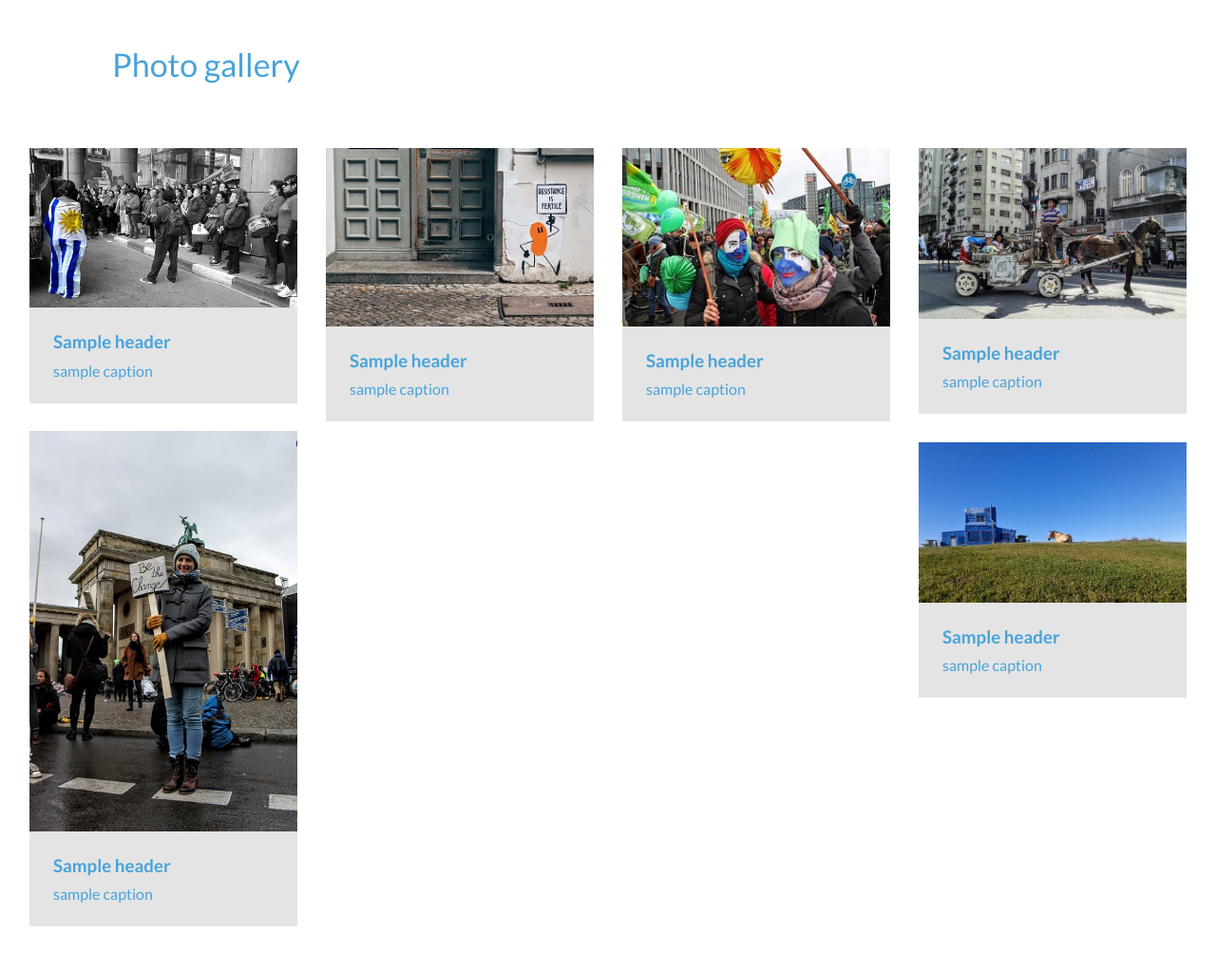
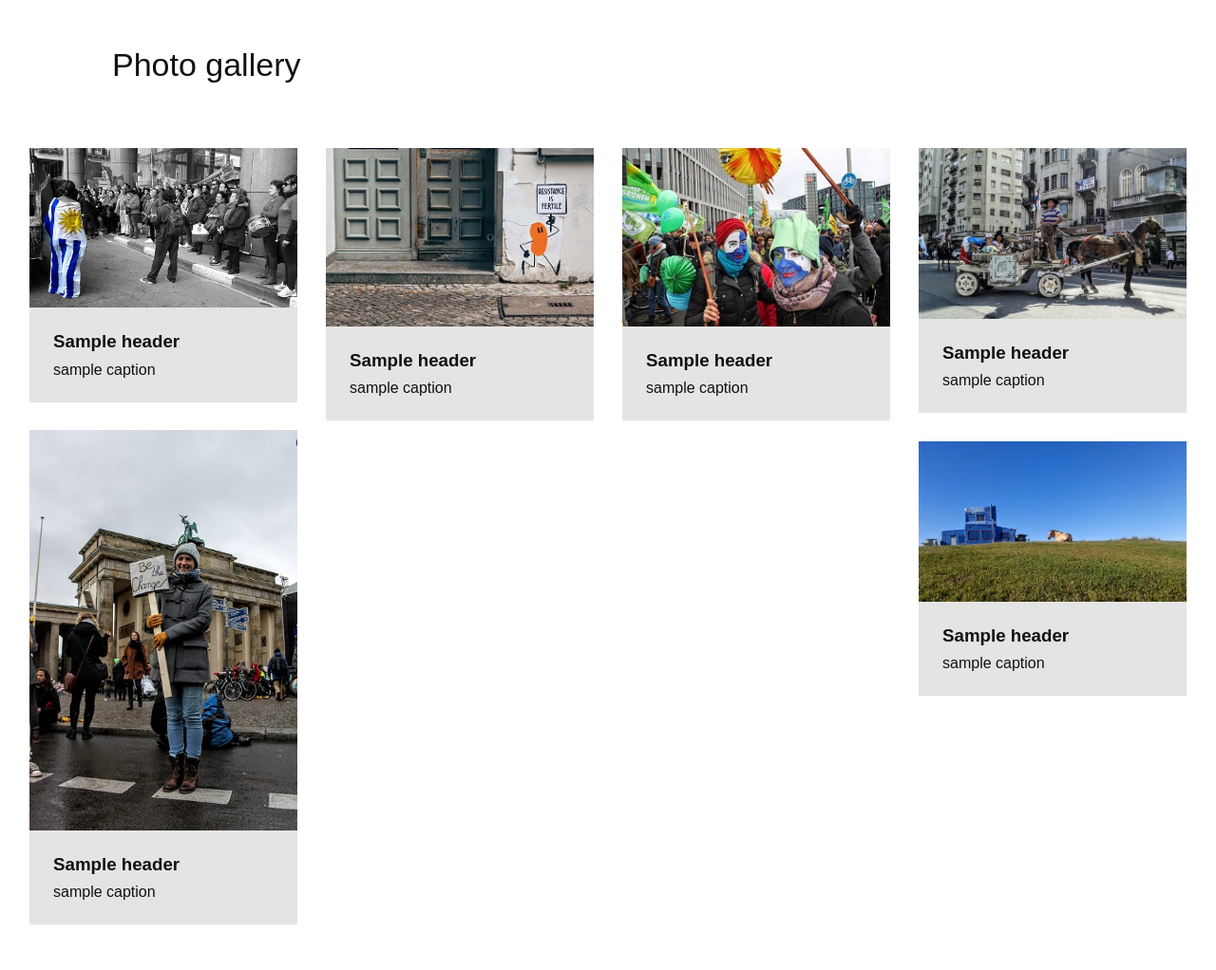
Before and after one commit to GiorgioBaldelli/gallery, a Jekyll site: the page built from index.html, in a window 1280 px wide. Shown: the whole page at 95% size. Built offline with Jekyll 4.4.1, drawn with Linux system fonts in a browser that asks for light colours; Markdown is read by kramdown in place of the engine named in the settings.

Commit message:
color font

```diff
--- a/css/demo.css
+++ b/css/demo.css
@@ -19,8 +19,8 @@ body, html { font-size: 100%; padding: 0; margin: 0;}
 .clearfix:after { clear: both; }
 
 body {
-    font-family: 'Lato', Calibri, Arial, sans-serif;
-    color: #47a3da;
+    font-family: Crimson Text, Arial, sans-serif;
+    color: #111;
 }
 
 a {
```
